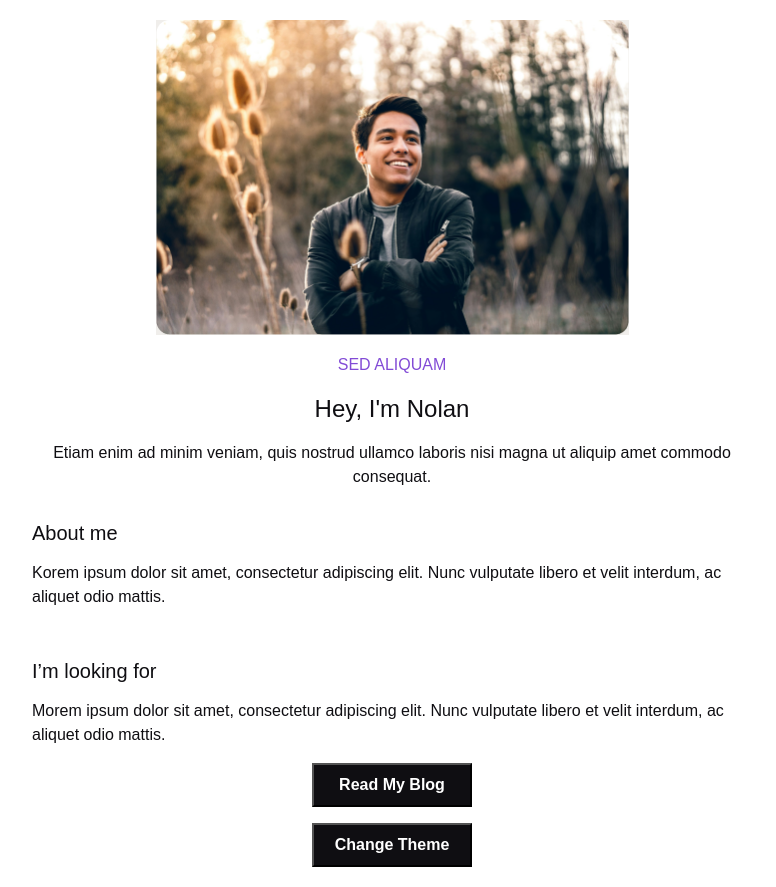
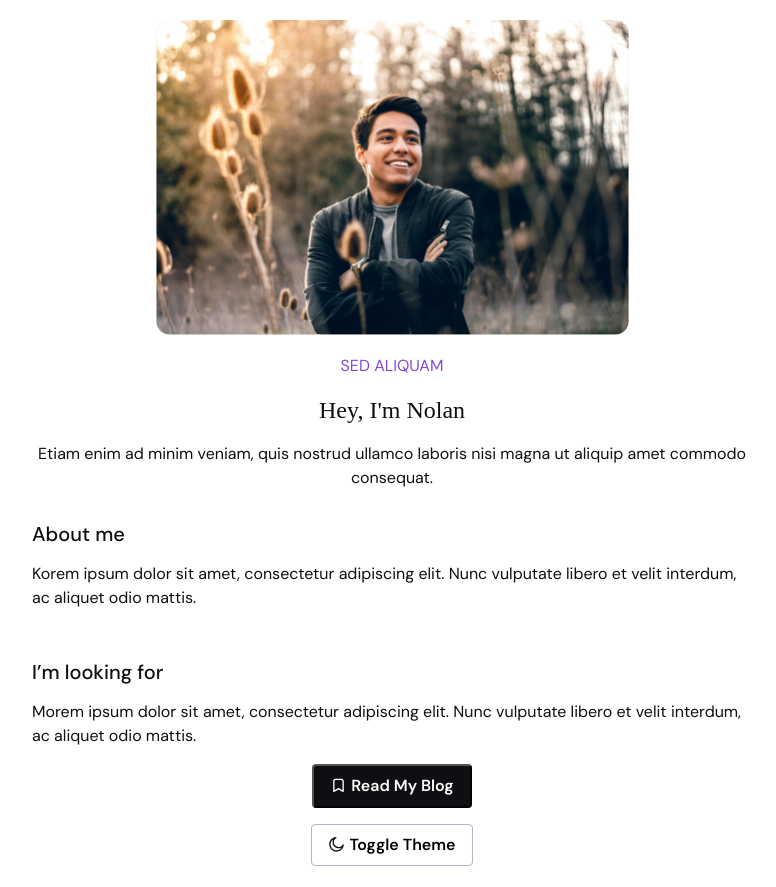
Before and after one commit to jordanburger22/fsjs-foundations-deploy, a plain HTML site: page index.html in a window 1280 px wide. Shown: the whole page, without its empty margins (248-1024 px from the left). Drawn offline with Linux system fonts and the light colour scheme; a web font is replaced by a local one.

Commit message:
added svg

```diff
--- a/index.html
+++ b/index.html
@@ -5,6 +5,14 @@
     <meta charset="UTF-8">
     <meta name="viewport" content="width=device-width, initial-scale=1.0">
     <title>V School Web Dev Foundations</title>
+    <link rel="preconnect" href="https://fonts.googleapis.com">
+    <link rel="preconnect" href="https://fonts.gstatic.com" crossorigin>
+    <link href="https://fonts.googleapis.com/css2?family=Gloock&display=swap" rel="stylesheet">
+    <link rel="preconnect" href="https://fonts.googleapis.com">
+    <link rel="preconnect" href="https://fonts.gstatic.com" crossorigin>
+    <link
+        href="https://fonts.googleapis.com/css2?family=DM+Sans:ital,opsz,wght@0,9..40,100..1000;1,9..40,100..1000&display=swap"
+        rel="stylesheet">
     <link href="styles.css" rel="stylesheet" />
 </head>
 
@@ -12,8 +20,7 @@
     <div id="container">
 
         <header>
-            <img src="./unsplash_VVEwJJRRHgk.png"
-                class="image" />
+            <img src="./unsplash_VVEwJJRRHgk.png" class="image" />
             <h2 id="header">Test Header</h2>
         </header>
 
@@ -43,8 +50,20 @@
 
         </div>
         <footer>
-            <button id="blog-btn">Read My Blog</button>
-            <button id="theme-btn">Change Theme</button>
+            <button id="blog-btn">
+                <svg xmlns="http://www.w3.org/2000/svg" width="17" height="17" viewBox="0 0 17 17" fill="none">
+                    <path fill-rule="evenodd" clip-rule="evenodd"
+                        d="M7.00581 1.66669H9.9942C10.5309 1.66668 10.9738 1.66667 11.3346 1.69615C11.7093 1.72677 12.0538 1.79248 12.3773 1.95734C12.8791 2.213 13.287 2.62095 13.5427 3.12271C13.7076 3.44627 13.7733 3.79074 13.8039 4.16547C13.8334 4.52627 13.8333 4.96918 13.8333 5.50584V14.3334C13.8333 14.571 13.7068 14.7907 13.5013 14.91C13.2957 15.0292 13.0422 15.0301 12.8359 14.9122L8.50001 12.4345L4.1641 14.9122C3.95776 15.0301 3.70426 15.0292 3.49872 14.91C3.29318 14.7907 3.16667 14.571 3.16667 14.3334L3.16667 5.50582C3.16666 4.96917 3.16666 4.52627 3.19613 4.16547C3.22675 3.79074 3.29246 3.44627 3.45732 3.12271C3.71298 2.62095 4.12093 2.213 4.6227 1.95734C4.94625 1.79248 5.29072 1.72677 5.66546 1.69615C6.02625 1.66667 6.46916 1.66668 7.00581 1.66669ZM5.77403 3.02506C5.48175 3.04894 5.33228 3.09222 5.22802 3.14535C4.97714 3.27318 4.77316 3.47715 4.64533 3.72803C4.5922 3.8323 4.54892 3.98177 4.52504 4.27405C4.50052 4.57411 4.50001 4.9623 4.50001 5.53335V13.1846L8.16925 11.0879C8.3742 10.9707 8.62581 10.9707 8.83076 11.0879L12.5 13.1846V5.53335C12.5 4.9623 12.4995 4.57411 12.475 4.27405C12.4511 3.98177 12.4078 3.8323 12.3547 3.72803C12.2269 3.47715 12.0229 3.27318 11.772 3.14535C11.6677 3.09222 11.5183 3.04894 11.226 3.02506C10.9259 3.00054 10.5377 3.00002 9.96667 3.00002H7.03334C6.46229 3.00002 6.07409 3.00054 5.77403 3.02506Z"
+                        fill="white" />
+                </svg>
+                Read My Blog</button>
+            <button id="theme-btn">
+                <svg xmlns="http://www.w3.org/2000/svg" width="17" height="17" viewBox="0 0 17 17" fill="none">
+                    <path fill-rule="evenodd" clip-rule="evenodd"
+                        d="M8.49849 1.49577C8.59323 1.79533 8.46594 2.12039 8.19297 2.27597C6.78214 3.08011 5.83334 4.59645 5.83334 6.33356C5.83334 8.91088 7.92268 11.0002 10.5 11.0002C12.237 11.0002 13.7532 10.0516 14.5574 8.64091C14.713 8.36796 15.0381 8.2407 15.3376 8.33546C15.6372 8.43022 15.8299 8.72128 15.8003 9.03406C15.4471 12.7558 12.3139 15.6667 8.5 15.6667C4.44992 15.6667 1.16667 12.3835 1.16667 8.3334C1.16667 4.51933 4.0779 1.386 7.79992 1.03309C8.11271 1.00343 8.40375 1.1962 8.49849 1.49577ZM5.37674 3.20926C3.65163 4.26313 2.50001 6.16396 2.50001 8.3334C2.50001 11.6471 5.1863 14.3334 8.5 14.3334C10.6693 14.3334 12.57 13.182 13.6239 11.4571C12.7142 12.013 11.6446 12.3336 10.5 12.3336C7.1863 12.3336 4.5 9.64726 4.5 6.33356C4.5 5.18876 4.8207 4.11908 5.37674 3.20926Z"
+                        fill="#0F0E12" />
+                </svg>
+                Toggle Theme</button>
         </footer>
 
     </div>
--- a/styles.css
+++ b/styles.css
@@ -2,7 +2,7 @@ body {
     margin: 0;
     background-color: white;
     color: #0F0E12;
-    font-family: "DM Sans", Arial, sans-serif;
+    font-family: "DM Sans", sans-serif;
 }
 
 #container {
@@ -15,6 +15,7 @@ body {
 .image {
     width: 473px;
     flex-shrink: 0;
+    border-radius: 13.139px;
 }
 
 #header {
@@ -29,7 +30,7 @@ body {
 
 h1 {
     text-align: center;
-
+    font-family: "Gloock", serif;
     font-size: 24px;
     font-style: normal;
     font-weight: 400;
@@ -48,7 +49,7 @@ h1 {
 }
 
 p {
-    font-family: "DM Sans", Arial, sans-serif;
+    font-family: "DM Sans", sans-serif;
     font-size: 16px;
     font-style: normal;
     font-weight: 400;
@@ -57,7 +58,7 @@ p {
 }
 
 h2 {
-    font-family: "DM Sans", Arial, sans-serif;
+    font-family: "DM Sans", sans-serif;
     font-size: 20px;
     font-style: normal;
     font-weight: 500;
@@ -83,25 +84,35 @@ footer {
 
 button {
     display: flex;
-    min-width:160px;
+    min-width: 160px;
     padding: 0px 16px;
     justify-content: center;
     align-items: center;
     gap: 4px;
     text-align: center;
-    font-family: "DM Sans", Arial, sans-serif;
+    font-family: "DM Sans", sans-serif;
     font-size: 16px;
     font-style: normal;
     font-weight: 600;
     line-height: 40px;
     background-color: #0F0E12;
     color: #FFF;
+    border-radius: var(--Radius-sm, 4px);
+    background: var(--primary-button-bg-enabled-pressed-focused, #0F0E12);
 }
 
 label {
-    font-family: "DM Sans", Arial, sans-serif;
+    font-family: "DM Sans", sans-serif;
     font-size: 16px;
     font-style: normal;
     font-weight: 400;
     line-height: 20px;
 }
+
+#theme-btn {
+    background-color: white;
+    color: black;
+    border-radius: var(--Radius-sm, 4px);
+    border: 1px solid var(--secondary-button-border-enabled-hover-pressed-focused, #B6B3C6);
+    background: var(--secondary-button-bg-enabled-pressed-focused, #FFF);
+}
```
